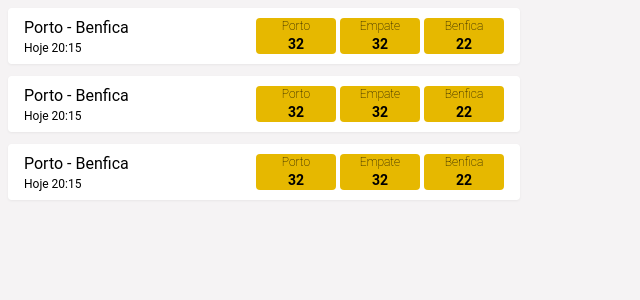
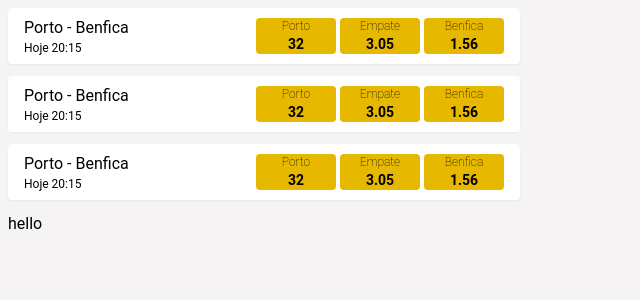
Before and after one commit to gonaloppcc/projetoRAS, a Next.js app in the folder frontend/: page / in a window 1280 px wide. Shown: the top 300 px of the page, without its empty margins (0-640 px from the left). Built offline with nearby package versions, Linux system fonts and the light colour scheme.

Commit message:
Add Translations dummy examples.

```diff
--- /dev/null
+++ b/frontend/locales/en/common.json
@@ -0,0 +1,3 @@
+{
+    "hello": "hello"
+}
--- /dev/null
+++ b/frontend/locales/pt/common.json
@@ -0,0 +1,3 @@
+{
+    "hello": "Olá"
+}
--- a/frontend/src/pages/index.tsx
+++ b/frontend/src/pages/index.tsx
@@ -1,19 +1,45 @@
-import type {NextPage} from 'next'
-import {BetCard} from "../components/BetCard";
+import type {NextPage} from 'next';
+import {BetCard} from '@components/BetCard';
+//import hello from '../../locales/pt/common.json';
+import pt from '@locales/pt/common.json';
+import en from '@locales/en/common.json';
+import {useRouter} from 'next/router';
 
 const Home: NextPage = () => {
+    const router = useRouter();
+
+    const locale = router.locale || 'en';
+
+    /* FIXME Mock data hardcoded */
     const listOdds = [
-        {name: "Porto", price: 32},
-        {name: "Empate", price: 32},
-        {name: "Benfica", price: 22}
+        {name: 'Porto', price: 32},
+        {name: 'Empate', price: 3.05},
+        {name: 'Benfica', price: 1.56},
     ];
     return (
-        <div className='bg-CULTURED w-screen h-screen p-2 flex flex-col gap-3'>
-            <BetCard eventName={"Porto - Benfica"} date={"Hoje 20:15"} odds={listOdds}></BetCard>
-            <BetCard eventName={"Porto - Benfica"} date={"Hoje 20:15"} odds={listOdds}></BetCard>
-            <BetCard eventName={"Porto - Benfica"} date={"Hoje 20:15"} odds={listOdds}></BetCard>
+        <div className="bg-CULTURED w-screen h-screen p-2 flex flex-col gap-3">
+            <BetCard
+                eventName={'Porto - Benfica'}
+                date={'Hoje 20:15'}
+                odds={listOdds}
+            />
+            <BetCard
+                eventName={'Porto - Benfica'}
+                date={'Hoje 20:15'}
+                odds={listOdds}
+            />
+            <BetCard
+                eventName={'Porto - Benfica'}
+                date={'Hoje 20:15'}
+                odds={listOdds}
+            />
+            {
+                locale == 'en'
+                    ? en.hello
+                    : pt.hello /* FIXME Hardcoded as an example */
+            }
         </div>
-    )
-}
+    );
+};
 
-export default Home
+export default Home;
```
